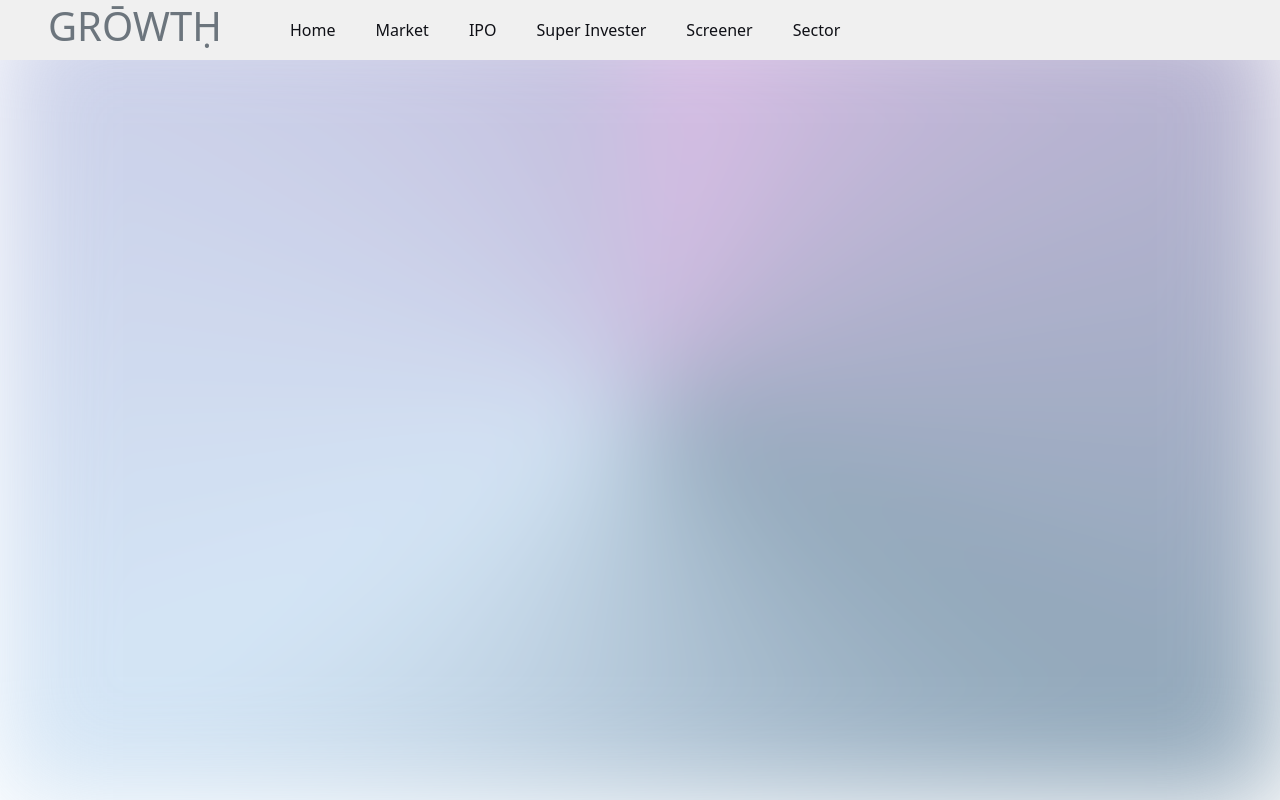
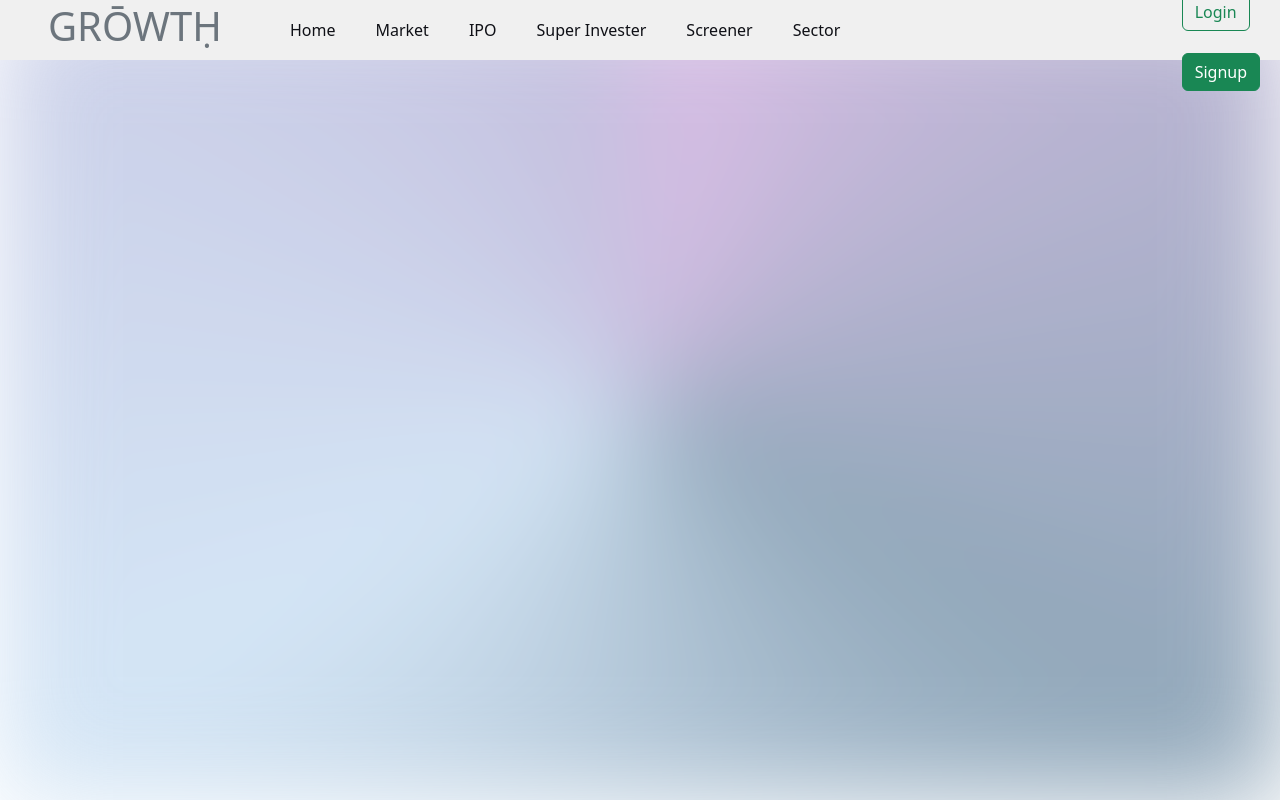
Before and after one commit to Gosmic-boy020/GROWTH, a plain HTML site: page index.html in a window 1280 px wide. Drawn offline with nearby package versions, Linux system fonts and the light colour scheme.

Commit message:
Update index.html

```diff
--- a/index.html
+++ b/index.html
@@ -31,7 +31,14 @@
       <a href="#">Screener</a>
       <a href="#">Sector</a>
     </div>
-
+      <div>
+       > <a href="#">
+          <button class="btn btn-outline-success">Login</button>
+       </a>
+        <a href="#">
+          <button class="btn btn-success">Signup</button>
+        </a>
+      </div>
   </nav>
 <!--   <div class="container-fluid input-container ">
     <img src="homebg.png" alt="bak" class="image">
```
